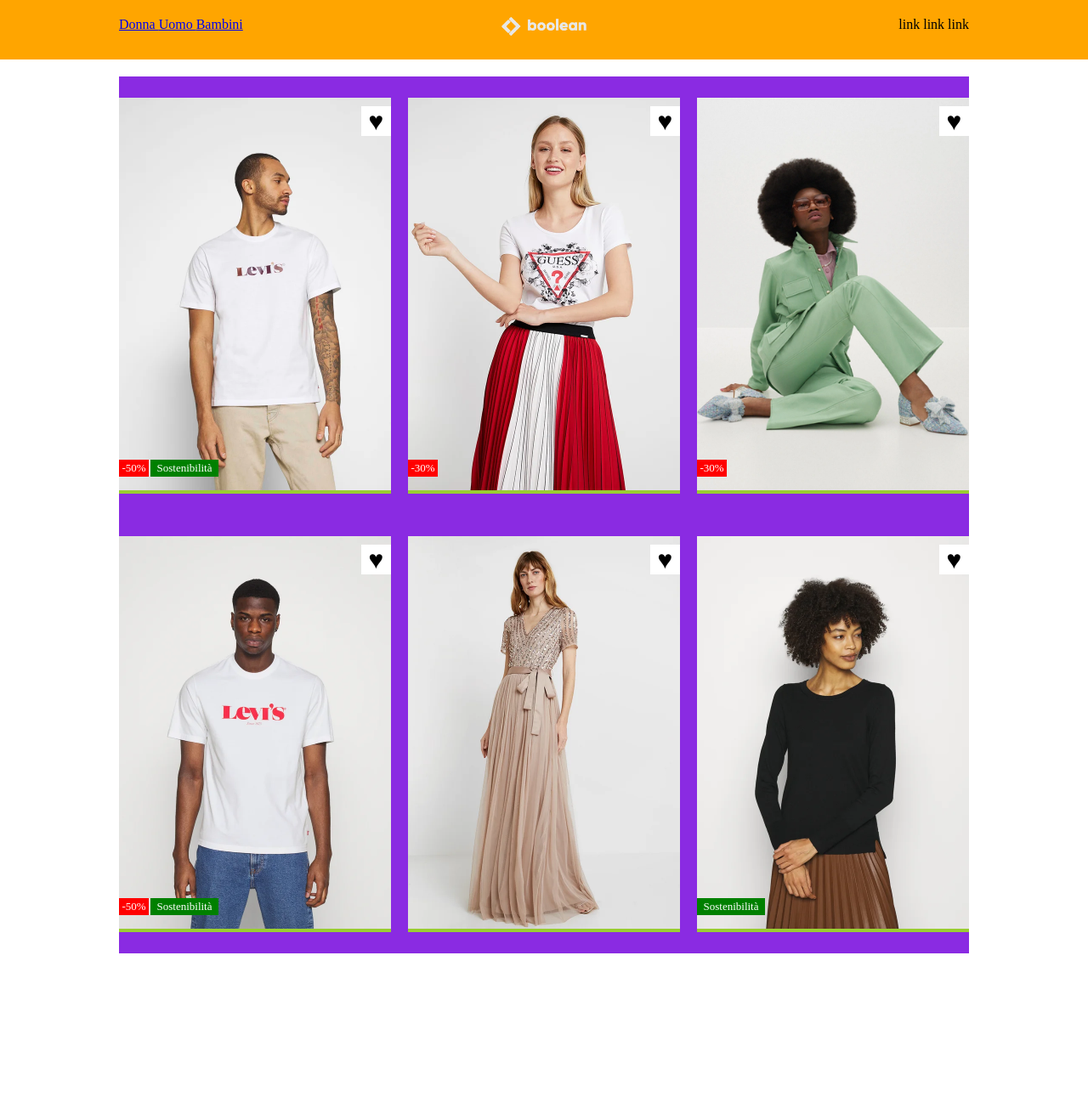
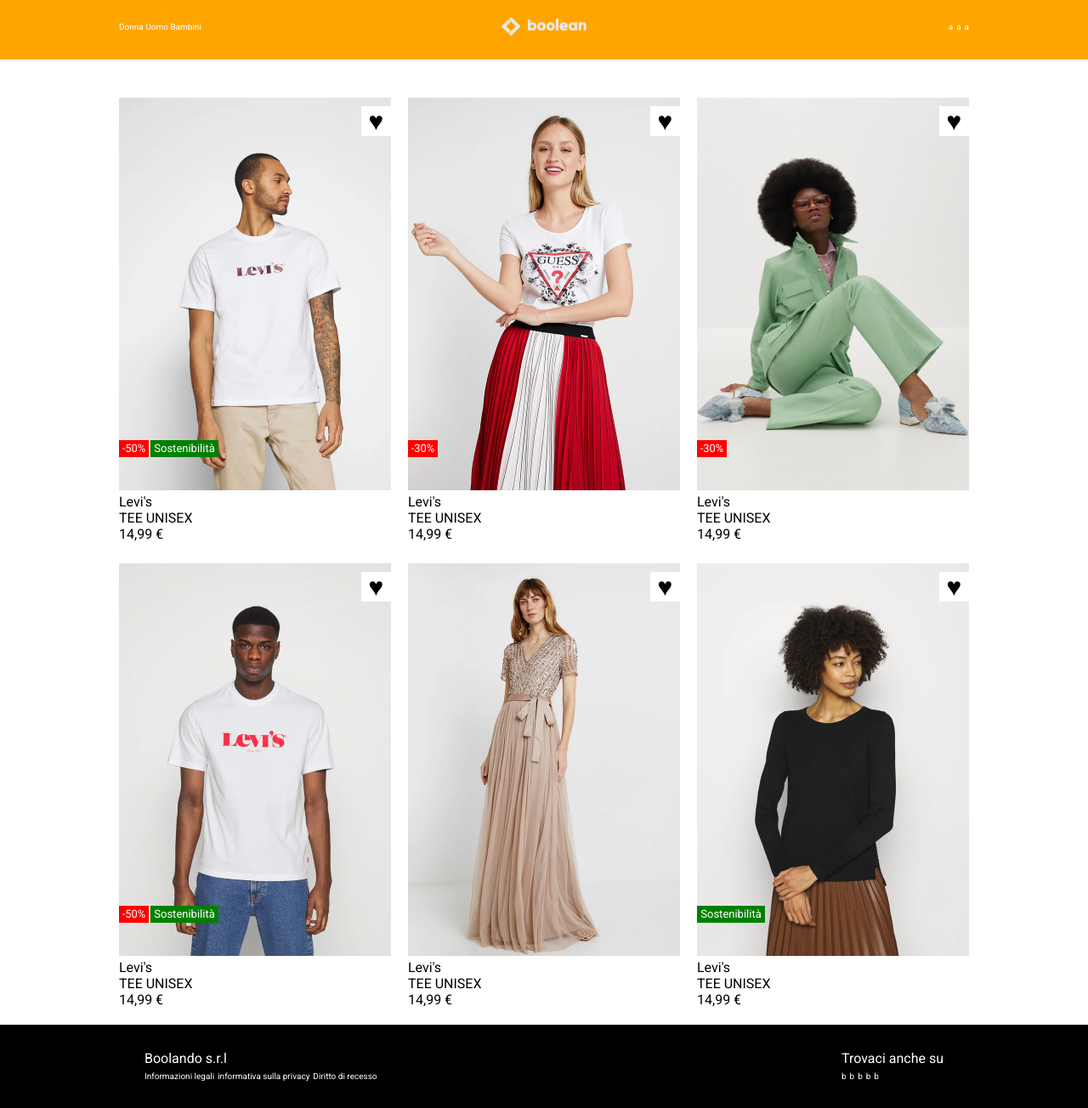
Before and after one commit to SimoneMarino30/html-css-boolando, a plain HTML site: page index.html in a window 1280 px wide. Shown: the whole page at 85% size. Before the commit the page ends 1122 px from the top, so only its background shows below. Drawn offline with Linux system fonts and the light colour scheme.

Commit message:
Didascalia main + footer

```diff
--- a/css/reset.css
+++ b/css/reset.css
@@ -12,6 +12,8 @@
 
 body {
 	min-height: 100vh;
+	font-family: 'Roboto', sans-serif;
+
 }
 
 img,
--- a/css/style.css
+++ b/css/style.css
@@ -35,19 +35,14 @@
     display: flex;
     justify-content: space-between;
     flex-wrap: wrap;
-
-    /* debug */
-    background-color: blueviolet;
     width: 100%;
 }
 
 .column {
     position: relative;
-    /* debug */
-    background-color: yellowgreen;
     width: 320px;
     height: fit-content;
-    margin: 25px 0 25px 0;
+    margin: 25px 0 0 0;
 }
 
 .heart {
@@ -66,7 +61,7 @@
     width: 35px;
     height: 20px;
     position: absolute;
-    bottom: 20px;
+    bottom: 100px;
     left: 0;
     background-color: red;
     font-size: 13px;
@@ -79,7 +74,7 @@
     width: 80px;
     height: 20px;
     position: absolute;
-    bottom: 20px;
+    bottom: 100px;
     left: 37px;
     background-color: green;
     font-size: 13px;
@@ -89,6 +84,12 @@
 }
 
 .friendly {
-    bottom: 20px;
     left: 0px;
 }
+
+.foot {
+    display: flex;
+    justify-content: space-between;
+    padding: 30px;
+
+}
--- a/css/utils.css
+++ b/css/utils.css
@@ -16,6 +16,19 @@
 
 nav {
 	background-color: orange;
-	height: 70px;
+	min-height: 70px;
 	margin-bottom: 20px;
 }
+
+footer {
+	background-color: black;
+	min-height: 70px;
+	margin-top: 20px;
+	color: white;
+}
+
+a {
+	text-decoration: none;
+	color: white;
+	font-size: 10px;
+}
--- a/index.html
+++ b/index.html
@@ -6,6 +6,10 @@
 	<meta http-equiv="X-UA-Compatible" content="IE=edge">
 	<meta name="viewport" content="width=device-width, initial-scale=1.0">
 	<title>Document</title>
+
+	<link rel="preconnect" href="https://fonts.googleapis.com">
+	<link rel="preconnect" href="https://fonts.gstatic.com" crossorigin>
+	<link href="https://fonts.googleapis.com/css2?family=Roboto:wght@100;400;500;700;900&display=swap" rel="stylesheet">
 
 	<link rel="stylesheet" href="./css/reset.css">
 	<link rel="stylesheet" href="./css/utils.css">
@@ -22,13 +26,13 @@
 
 					<!-- items -->
 					<div class="gender">
-						<a href="#" class="w">
+						<a href="#">
 							Donna
 						</a>
-						<a href="#" class="m">
+						<a href="#">
 							Uomo
 						</a>
-						<a href="#" class="k">
+						<a href="#">
 							Bambini
 						</a>
 					</div>
@@ -38,7 +42,9 @@
 					</div>
 
 					<div class="cart">
-						link link link
+						<a href="#">a</a>
+						<a href="#">a</a>
+						<a href="#">a</a>
 					</div>
 				</div>
 			</div>
@@ -61,7 +67,14 @@
 						<div class="eco">
 							<span>Sostenibilità</span>
 						</div>
+
+						<div>
+							<div>Levi's</div>
+							<div>TEE UNISEX</div>
+							<div>14,99 €</div>
+						</div>
 					</div>
+
 
 					<div class="column">
 						<img src="./img/2.webp" alt="">
@@ -70,6 +83,11 @@
 						</div>
 						<div class="sconto">
 							<span>-30%</span>
+						</div>
+						<div>
+							<div>Levi's</div>
+							<div>TEE UNISEX</div>
+							<div>14,99 €</div>
 						</div>
 					</div>
 
@@ -80,6 +98,11 @@
 						</div>
 						<div class="sconto">
 							<span>-30%</span>
+						</div>
+						<div>
+							<div>Levi's</div>
+							<div>TEE UNISEX</div>
+							<div>14,99 €</div>
 						</div>
 					</div>
 
@@ -94,12 +117,22 @@
 						<div class="eco">
 							<span>Sostenibilità</span>
 						</div>
+						<div>
+							<div>Levi's</div>
+							<div>TEE UNISEX</div>
+							<div>14,99 €</div>
+						</div>
 					</div>
 
 					<div class="column">
 						<img src="./img/5.webp" alt="">
 						<div class="heart">
 							&hearts;
+						</div>
+						<div>
+							<div>Levi's</div>
+							<div>TEE UNISEX</div>
+							<div>14,99 €</div>
 						</div>
 					</div>
 
@@ -111,10 +144,35 @@
 						<div>
 							<span class="eco friendly">Sostenibilità</span>
 						</div>
+						<div>
+							<div>Levi's</div>
+							<div>TEE UNISEX</div>
+							<div>14,99 €</div>
+						</div>
 					</div>
+				</div>
+			</div>
+		</main>
+
+		<footer>
+			<div class="foot container">
+				<div class="flex-footer">
+					<div>Boolando s.r.l</div>
+					<a href="#">Informazioni legali</a>
+					<a href="#">informativa sulla privacy</a>
+					<a href="#">Diritto di recesso</a>
+				</div>
+				<div>
+					<div>Trovaci anche su</div>
+					<a href="#">b</a>
+					<a href="#">b</a>
+					<a href="#">b</a>
+					<a href="#">b</a>
+					<a href="#">b</a>
+				</div>
+
+			</div>
+		</footer>
 
 
-				</div>
-			</div>
-
 </html>
```
